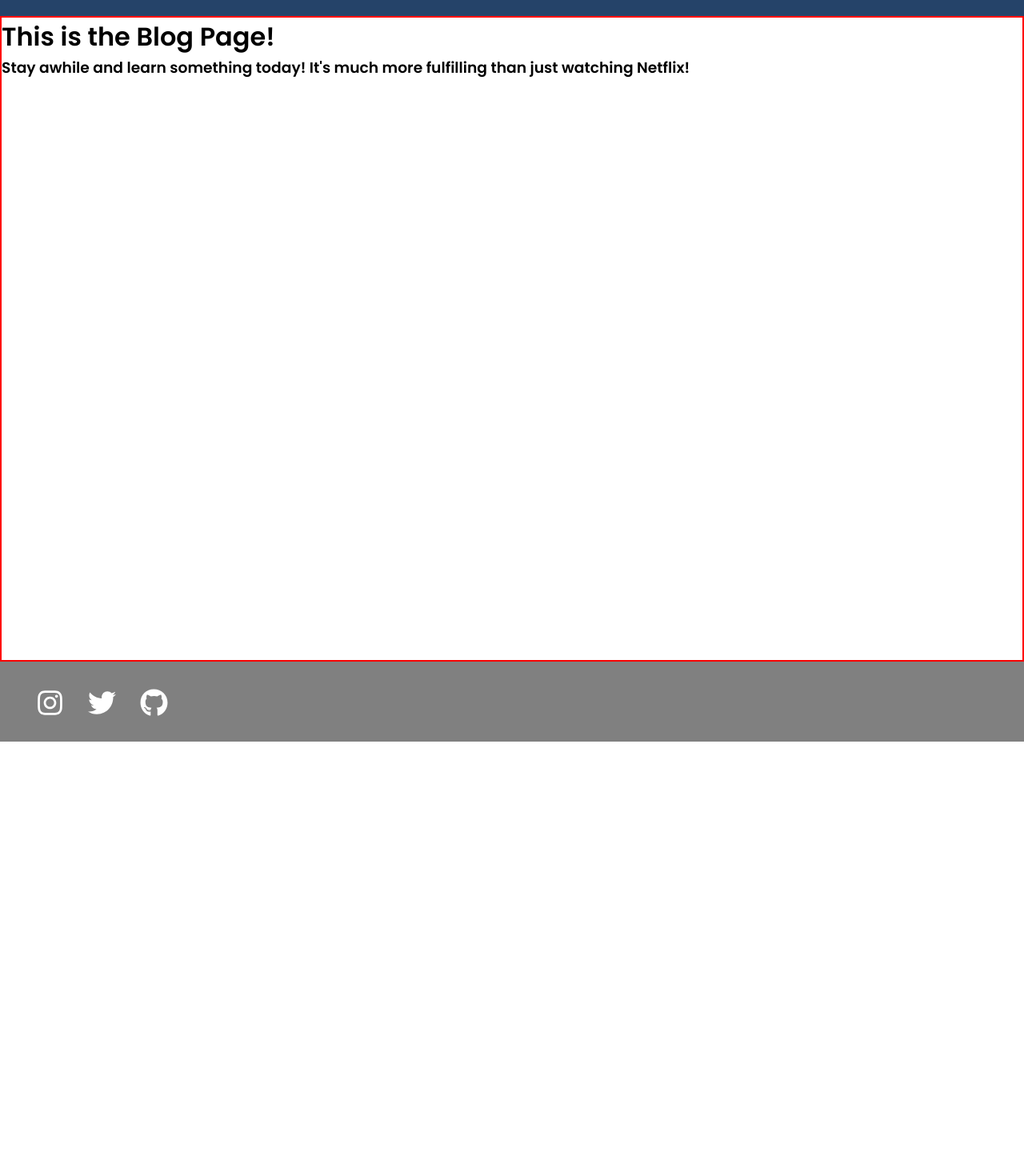
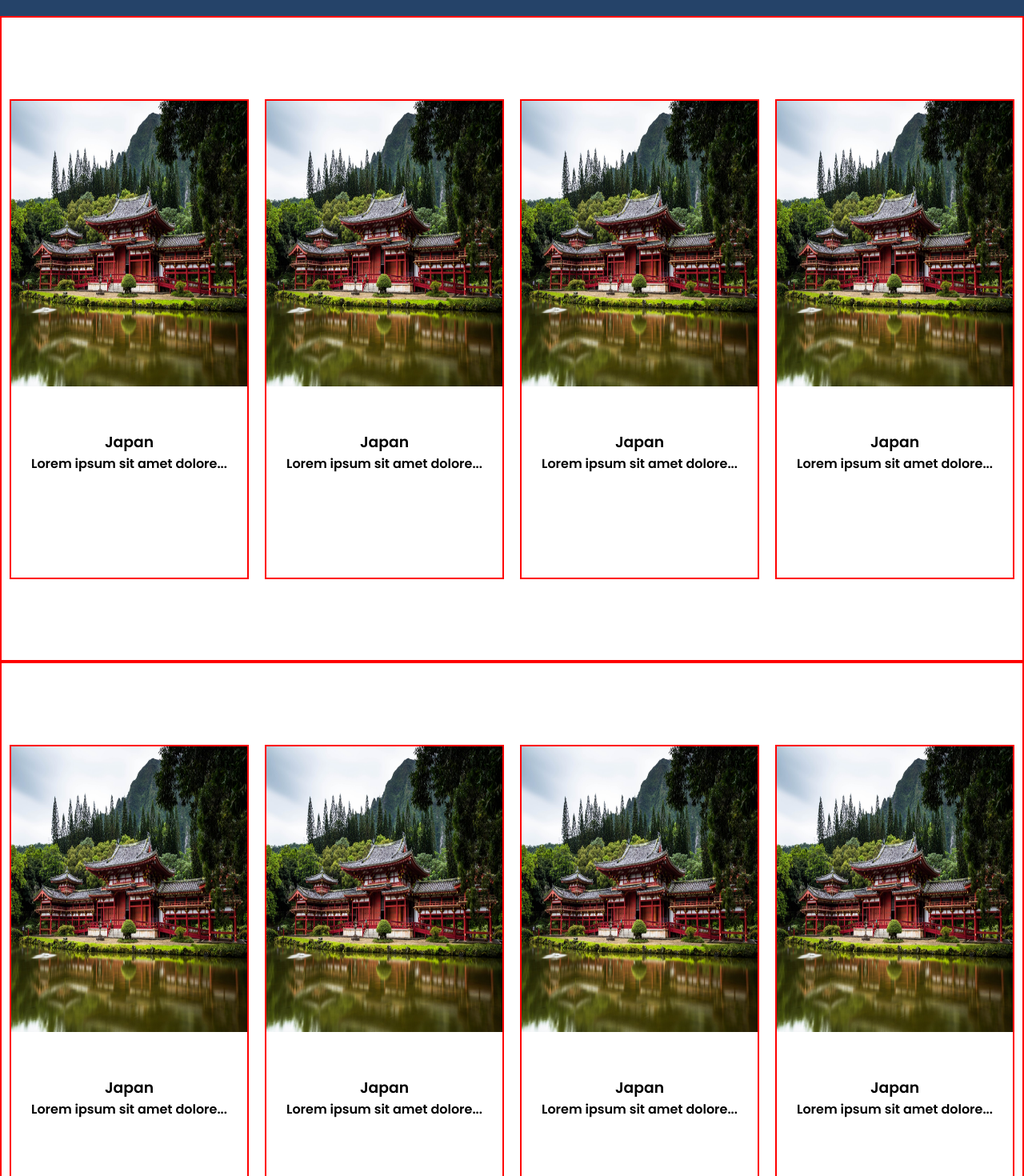
Before and after one commit to erickemp84/TravelWebsite, a React (Create React App) app: page /blog in a window 1280 px wide. Shown: the part 80-1550 px from the top of the page at 80% size. Before the commit the page ends 1007 px from the top, so only its background shows below. Built offline with nearby package versions, Linux system fonts and the light colour scheme; the HTML template or start-up script is replaced by a standard one.

Commit message:
added blog sections for each blog entry on the blog page

```diff
--- a/src/App.css
+++ b/src/App.css
@@ -532,12 +532,6 @@ button:hover {
   display: flex;
 }
 
-.blog-dashboard {
-  height: 807px;
-  width: 100%;
-  border: 2px solid red;
-}
-
 .agent-dashboard {
   height: 807px;
   width: 100%;
@@ -547,6 +541,7 @@ button:hover {
 .dashboard-left {
   height: 805px;
   width: 50%;
+  border: 2px solid yellow;
 }
 
 .dashboard-left img {
@@ -563,27 +558,35 @@ button:hover {
   justify-content: center;
 }
 
+.agent-dashboard-text {
+  height: 600px;
+  width:80%;
+  border: 2px solid purple;
+}
+
 .locations-text {
   height: 600px;
   width: 700px;
   border: 2px solid black;
 }
 
-.continent-boxes {
-  height: 400px;
-  width: 700px;
-  border: 2px solid orange;
+.blog-section-1, .blog-section-2 {
+  height: 807px;
+  width: 100%;
+  border: 2px solid red;
   display: flex;
+  align-items: center;
+  justify-content: center;
 }
 
-.north-america, .south-america {
-  height: 200px;
-  width: 345px;
-  border: 2px solid blue;
+.blog-article {
+  height: 600px;
+  width: 400px;
+  border: 2px solid red;
+  margin: 10px;
 }
 
-.europe, .asia {
-  height: 200px;
-  width: 345px;
-  border: 2px solid black;
+.blog-article img {
+  height: 60%;
+  width: 100%;
 }
--- a/src/Pages/Blog.jsx
+++ b/src/Pages/Blog.jsx
@@ -1,14 +1,79 @@
 import React from 'react';
 import Navbar from '../Components/Navbar';
 import Footer from '../Components/Footer';
+import Japan from '../Assets/Images/japan.jpg';
 
 const Blog = props => {
     return(
         <>
             <Navbar />
-            <div className="blog-dashboard">
-                <h1>This is the Blog Page!</h1>
-                <h3>Stay awhile and learn something today!  It's much more fulfilling than just watching Netflix!</h3>
+            <div className="blog-section-1">
+                <div className="blog-article">
+                    <img src={Japan} alt=""></img>
+                    <div className="card-text">
+                        <h3>Japan</h3>
+                        <p>Lorem ipsum sit amet dolore...</p>
+
+                    </div>
+                </div>
+                <div className="blog-article">
+                <img src={Japan} alt=""></img>
+                    <div className="card-text">
+                        <h3>Japan</h3>
+                        <p>Lorem ipsum sit amet dolore...</p>
+
+                    </div>
+                </div>
+                <div className="blog-article">
+                <img src={Japan} alt=""></img>
+                    <div className="card-text">
+                        <h3>Japan</h3>
+                        <p>Lorem ipsum sit amet dolore...</p>
+
+                    </div>
+                </div>
+                <div className="blog-article">
+                <img src={Japan} alt=""></img>
+                    <div className="card-text">
+                        <h3>Japan</h3>
+                        <p>Lorem ipsum sit amet dolore...</p>
+
+                    </div>
+                </div>
+            </div>
+            <div className="blog-section-2">
+            <div className="blog-article">
+                    <img src={Japan} alt=""></img>
+                    <div className="card-text">
+                        <h3>Japan</h3>
+                        <p>Lorem ipsum sit amet dolore...</p>
+
+                    </div>
+                </div>
+                <div className="blog-article">
+                <img src={Japan} alt=""></img>
+                    <div className="card-text">
+                        <h3>Japan</h3>
+                        <p>Lorem ipsum sit amet dolore...</p>
+
+                    </div>
+                </div>
+                <div className="blog-article">
+                <img src={Japan} alt=""></img>
+                    <div className="card-text">
+                        <h3>Japan</h3>
+                        <p>Lorem ipsum sit amet dolore...</p>
+
+                    </div>
+                </div>
+                <div className="blog-article">
+                <img src={Japan} alt=""></img>
+                    <div className="card-text">
+                        <h3>Japan</h3>
+                        <p>Lorem ipsum sit amet dolore...</p>
+
+                    </div>
+                </div>
             </div>
             <Footer />
         </>
--- a/src/Pages/FindAgent.jsx
+++ b/src/Pages/FindAgent.jsx
@@ -1,13 +1,22 @@
 import React from 'react';
 import Navbar from '../Components/Navbar';
 import Footer from '../Components/Footer';
+import map from '../Assets/Images/map.jpg';
 
 const FindAgent = props => {
     return(
         <>
             <Navbar />
             <div className="agent-dashboard">
-
+                <div className="dashboard-left">
+                    <img src={map} alt="A map laid out on a table." />
+                </div>
+                <div className="dashboard-right">
+                    <div className="agent-dashboard-text">
+                        <h1>Lorem ipsum dolor sit amet consectetur adipisicing elit. Quaerat.</h1>
+                        <p>Lorem ipsum dolor sit amet consectetur adipisicing elit. Nostrum placeat voluptatem veniam quisquam fuga eius iure rerum mollitia esse sed qui praesentium, quo impedit vero nesciunt optio debitis omnis soluta ut.</p>
+                    </div>
+                </div>
             </div>
             <Footer />
         </>
--- a/src/Pages/Locations.jsx
+++ b/src/Pages/Locations.jsx
@@ -17,20 +17,18 @@ const Locations = props => {
                 <div className="locations-text">
                     <h1>Choose Your Journey</h1>
                     <p>Lorem ipsum dolor sit amet consectetur adipisicing elit. Quaerat veritatis ad quas ipsam, nam sapiente sed laborum fugit numquam dolorem.</p>
-                    <div className="continent-boxes">
-                        <div className="north-america">
-
-                        </div>
-                        <div className="south-america">
-
-                        </div>
-                        <div className="europe">
-
-                        </div>
-                        <div className="asia">
-
-                        </div>
-                    </div>
+                    <h1>Select a Continent</h1>
+                    <ul>
+                        <li>North America</li>
+                        <li>South America</li>
+                        <li>Europe</li>
+                        <li>Asia</li>
+                        <li>Africa</li>
+                    </ul>
+                    <h1>Lorem ipsum dolor sit amet.</h1>
+                    <p>Lorem ipsum dolor sit amet consectetur adipisicing elit. Quidem, nam laboriosam! Dignissimos perspiciatis a mollitia, necessitatibus culpa nostrum odit optio sed fugit amet sint laudantium praesentium corporis impedit, commodi suscipit quod?</p>
+                    <h1>Lorem ipsum dolor sit amet consectetur.</h1>
+                    <p>Lorem ipsum dolor sit amet consectetur adipisicing elit. Rerum nisi tempora iure voluptas eos doloribus id fugiat animi? Culpa eveniet nam ratione quibusdam.</p>
                 </div>
             </div>
         </div>
```
Also changed, not shown: src/Assets/Images/map.jpg (added).
